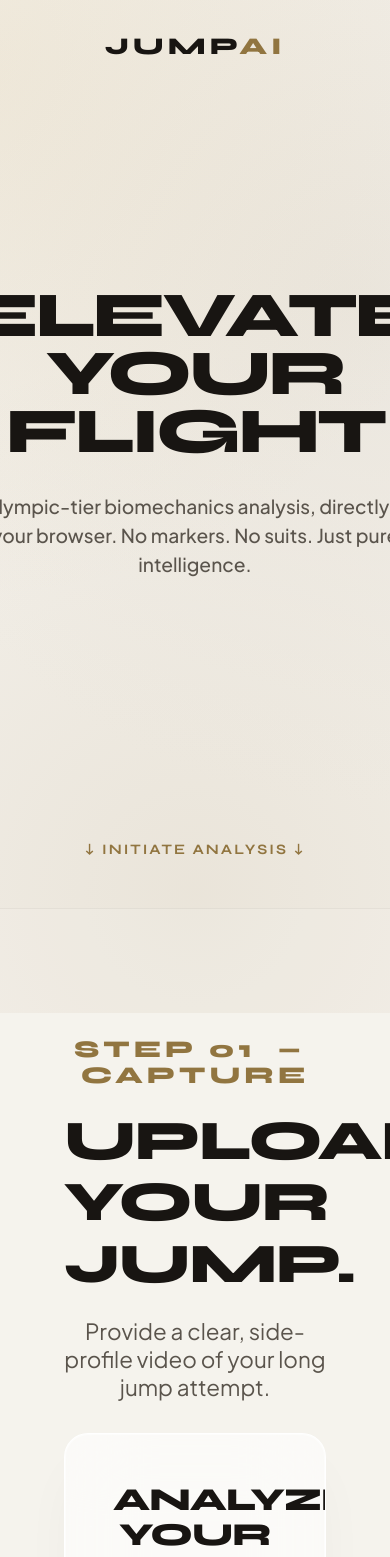
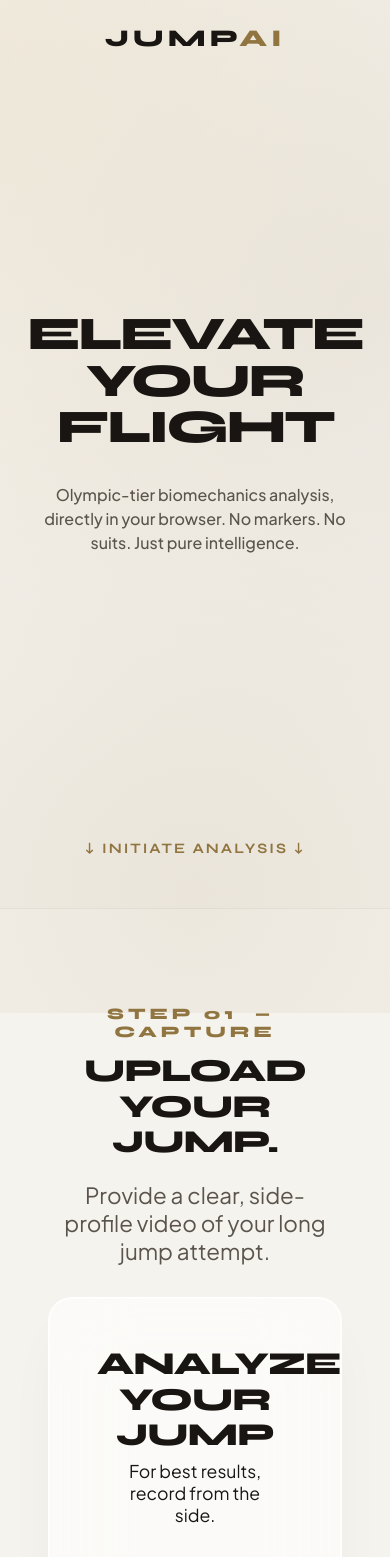
Before and after one commit to Aghoshroop/jump.ai, a React (Vite) app: page / in a window 390 px wide. Shown: the top 1557 px of the page. Built offline with nearby package versions, Linux system fonts and the light colour scheme.

Commit message:
Make Apple-style layout ultra-responsive on mobile using CSS clamp()

```diff
--- a/src/App.tsx
+++ b/src/App.tsx
@@ -55,18 +55,18 @@ function App() {
           {/* 2. UPLOAD SECTION */}
           <section className="upload-section" id="upload">
             <div className="container text-center">
-              <h2 className="section-title" style={{ fontSize: '1.5rem', color: 'var(--gold-dark)', letterSpacing: '4px' }}>STEP 01 &nbsp;—&nbsp; CAPTURE</h2>
-              <h3 style={{ fontSize: '3.5rem', marginBottom: '1rem' }}>Upload your jump.</h3>
-              <p className="section-desc">Provide a clear, side-profile video of your long jump attempt.</p>
+              <h2 className="section-title" style={{ fontSize: 'clamp(1rem, 3vw, 1.5rem)', color: 'var(--gold-dark)', letterSpacing: '4px' }}>STEP 01 &nbsp;—&nbsp; CAPTURE</h2>
+              <h3 style={{ fontSize: 'clamp(2rem, 8vw, 3.5rem)', marginBottom: '1rem' }}>Upload your jump.</h3>
+              <p className="section-desc" style={{ padding: '0 1rem' }}>Provide a clear, side-profile video of your long jump attempt.</p>
 
               {isLocked ? (
-                <div className="card" style={{ maxWidth: '650px', margin: '4rem auto', textAlign: 'center' }}>
-                  <div style={{ fontSize: '5rem', marginBottom: '1.5rem' }}>🔒</div>
-                  <h3 style={{ fontSize: '2rem', color: 'var(--espresso)', marginBottom: '1rem' }}>Free Quota Reached</h3>
-                  <p style={{ color: 'var(--text-body)', fontSize: '1.15rem', marginBottom: '2.5rem', lineHeight: '1.7' }}>
+                <div className="card" style={{ maxWidth: '650px', margin: '2rem auto', textAlign: 'center' }}>
+                  <div style={{ fontSize: 'clamp(3rem, 10vw, 5rem)', marginBottom: '1.5rem' }}>🔒</div>
+                  <h3 style={{ fontSize: 'clamp(1.5rem, 5vw, 2rem)', color: 'var(--espresso)', marginBottom: '1rem' }}>Free Quota Reached</h3>
+                  <p style={{ color: 'var(--text-body)', fontSize: 'clamp(1rem, 3vw, 1.15rem)', marginBottom: '2.5rem', lineHeight: '1.7' }}>
                     You've utilized your complimentary biomechanical analysis. Unlock unlimited AI tracking, 3D body overlays, and pro coaching metrics with a JUMP AI PRO subscription.
                   </p>
-                  <button className="primary-btn" style={{ width: '100%', padding: '20px' }}>
+                  <button className="primary-btn" style={{ width: '100%', padding: '16px' }}>
                     UPGRADE TO PRO
                   </button>
                   <p style={{ marginTop: '1.5rem', fontSize: '0.9rem', color: 'var(--text-body)' }}>
@@ -85,9 +85,9 @@ function App() {
           {/* 3. ENGINE INFO SECTION */}
           <section className="engine-section">
             <div className="container">
-              <div className="text-center" style={{ marginBottom: '6rem' }}>
-                <h2 className="section-title" style={{ fontSize: '1.5rem', color: 'var(--gold-dark)', letterSpacing: '4px' }}>THE ENGINE</h2>
-                <h3 style={{ fontSize: '4rem', margin: 0 }}>Built for Champions.</h3>
+              <div className="text-center" style={{ marginBottom: '4rem' }}>
+                <h2 className="section-title" style={{ fontSize: 'clamp(1rem, 3vw, 1.5rem)', color: 'var(--gold-dark)', letterSpacing: '4px' }}>THE ENGINE</h2>
+                <h3 style={{ fontSize: 'clamp(2.5rem, 8vw, 4rem)', margin: 0 }}>Built for Champions.</h3>
               </div>
 
               <div className="grid engine-grid">
--- a/src/components/AnalysisView.tsx
+++ b/src/components/AnalysisView.tsx
@@ -108,9 +108,9 @@ const AnalysisView: React.FC<Props> = ({ result, onBack }) => {
       </div>
 
       <div className="mt-4" style={{ paddingTop: '2rem' }}>
-        <h2 className="text-center" style={{ fontSize: '2.5rem', marginBottom: '3rem' }}>Analysis Complete</h2>
+        <h2 className="text-center" style={{ fontSize: 'clamp(2rem, 6vw, 2.5rem)', marginBottom: '3rem' }}>Analysis Complete</h2>
 
-        <h3 style={{ textAlign: 'center', marginBottom: '2rem', color: 'var(--gold-dark)' }}>PHASE BREAKDOWN</h3>
+        <h3 style={{ textAlign: 'center', marginBottom: '2rem', color: 'var(--gold-dark)', fontSize: 'clamp(1rem, 4vw, 1.2rem)' }}>PHASE BREAKDOWN</h3>
         <div className="grid" style={{ marginBottom: '4rem' }}>
             {Object.entries(result.phases || {}).map(([phaseName, phaseData]: [string, any]) => (
                 <div key={phaseName} className="card phase-card" style={{ padding: '0', overflow: 'hidden' }}>
@@ -155,9 +155,9 @@ const AnalysisView: React.FC<Props> = ({ result, onBack }) => {
         </div>
 
         <div className="flex" style={{ gap: '2rem', flexWrap: 'wrap', marginBottom: '3rem', width: '100%' }}>
-            <div className="card text-center" style={{ flex: '1 1 300px', maxWidth: '100%', display: 'flex', flexDirection: 'column', justifyContent: 'center', alignItems: 'center', boxSizing: 'border-box' }}>
-                <div className="score-circle">{result.overall_score}</div>
-                <h3 style={{ margin: 0, color: 'var(--gold-dark)', letterSpacing: '4px' }}>OVERALL SCORE</h3>
+            <div className="card text-center" style={{ flex: '1 1 300px', maxWidth: '100%', display: 'flex', flexDirection: 'column', justifyContent: 'center', alignItems: 'center', boxSizing: 'border-box', padding: '2rem' }}>
+                <div className="score-circle" style={{ width: 'clamp(120px, 40vw, 160px)', height: 'clamp(120px, 40vw, 160px)', fontSize: 'clamp(3rem, 10vw, 5rem)' }}>{result.overall_score}</div>
+                <h3 style={{ margin: 0, color: 'var(--gold-dark)', letterSpacing: '4px', fontSize: 'clamp(1rem, 3vw, 1.2rem)' }}>OVERALL SCORE</h3>
             </div>
 
             {result.coaching && (
@@ -166,12 +166,12 @@ const AnalysisView: React.FC<Props> = ({ result, onBack }) => {
                         <svg width="32" height="32" viewBox="0 0 24 24" fill="none" stroke="var(--gold-dark)" strokeWidth="2" strokeLinecap="round" strokeLinejoin="round" style={{ flexShrink: 0 }}>
                             <path d="M12 2v20M17 5H9.5a3.5 3.5 0 0 0 0 7h5a3.5 3.5 0 0 1 0 7H6"></path>
                         </svg>
-                        <h3 style={{ margin: 0, color: 'var(--espresso)' }}>TOP FIX</h3>
+                        <h3 style={{ margin: 0, color: 'var(--espresso)', fontSize: 'clamp(1.2rem, 4vw, 1.5rem)' }}>TOP FIX</h3>
                     </div>
-                    <p style={{ fontSize: '1.6rem', fontWeight: 800, marginBottom: '1rem', lineHeight: 1.3, wordWrap: 'break-word', color: 'var(--espresso)', fontFamily: 'Syne, sans-serif' }}>"{result.coaching.top_fix}"</p>
-                    <p className="mt-2" style={{ color: 'var(--text-body)', fontSize: '1.1rem', lineHeight: 1.6, wordWrap: 'break-word' }}><strong>Why:</strong> {result.coaching.why}</p>
+                    <p style={{ fontSize: 'clamp(1.2rem, 5vw, 1.6rem)', fontWeight: 800, marginBottom: '1rem', lineHeight: 1.3, wordWrap: 'break-word', color: 'var(--espresso)', fontFamily: 'Syne, sans-serif' }}>"{result.coaching.top_fix}"</p>
+                    <p className="mt-2" style={{ color: 'var(--text-body)', fontSize: 'clamp(1rem, 3.5vw, 1.1rem)', lineHeight: 1.6, wordWrap: 'break-word' }}><strong>Why:</strong> {result.coaching.why}</p>
                     <div className="mt-4" style={{ background: 'rgba(24,21,18,0.03)', padding: '1.5rem', borderRadius: '16px', borderLeft: '4px solid var(--gold-dark)', wordWrap: 'break-word' }}>
-                        <p style={{ margin: 0, color: 'var(--espresso)' }}><strong>Try this drill:</strong> {result.coaching.drill}</p>
+                        <p style={{ margin: 0, color: 'var(--espresso)', fontSize: 'clamp(0.95rem, 3.5vw, 1.05rem)' }}><strong>Try this drill:</strong> {result.coaching.drill}</p>
                     </div>
                 </div>
             )}
--- a/src/index.css
+++ b/src/index.css
@@ -157,7 +157,7 @@ button {
   top: 0;
   left: 0;
   width: 100%;
-  padding: 2rem 4rem;
+  padding: 2rem 2rem;
   display: flex;
   justify-content: center;
   box-sizing: border-box;
@@ -189,19 +189,20 @@ button {
   margin-top: -5vh;
 }
 .hero-title {
-  font-size: clamp(4rem, 12vw, 9rem);
-  line-height: 0.9;
+  font-size: clamp(3rem, 12vw, 9rem);
+  line-height: 1;
   letter-spacing: -0.05em;
   color: var(--espresso);
   margin-bottom: 2rem;
 }
 .hero-subtitle {
-  font-size: clamp(1.2rem, 2.5vw, 1.8rem);
+  font-size: clamp(1rem, 2.5vw, 1.8rem);
   max-width: 800px;
   color: var(--text-body);
   margin: 0 auto;
   line-height: 1.5;
   font-weight: 500;
+  padding: 0 1rem;
 }
 .scroll-indicator {
   position: absolute;
@@ -406,8 +407,32 @@ button {
   transform: scale(1.1) rotate(5deg);
 }
 
-/* Mobile optimizations */
 @media (max-width: 768px) {
+  .hero-title {
+    font-size: clamp(2.5rem, 12vw, 4rem);
+  }
+  .hero-subtitle {
+    font-size: 1rem;
+    padding: 0 1rem;
+  }
+  .top-nav {
+    padding: 1.5rem;
+  }
+  .upload-section {
+    padding: 4rem 1rem;
+  }
+  .engine-section {
+    padding: 4rem 1rem;
+  }
+  .engine-card {
+    padding: 2rem 1.5rem;
+  }
+  .engine-icon {
+    font-size: 3rem;
+  }
+  .engine-card-title {
+    font-size: 1.5rem;
+  }
   .upload-zone {
     padding: 3rem 1.5rem;
     border-radius: 24px;
```
